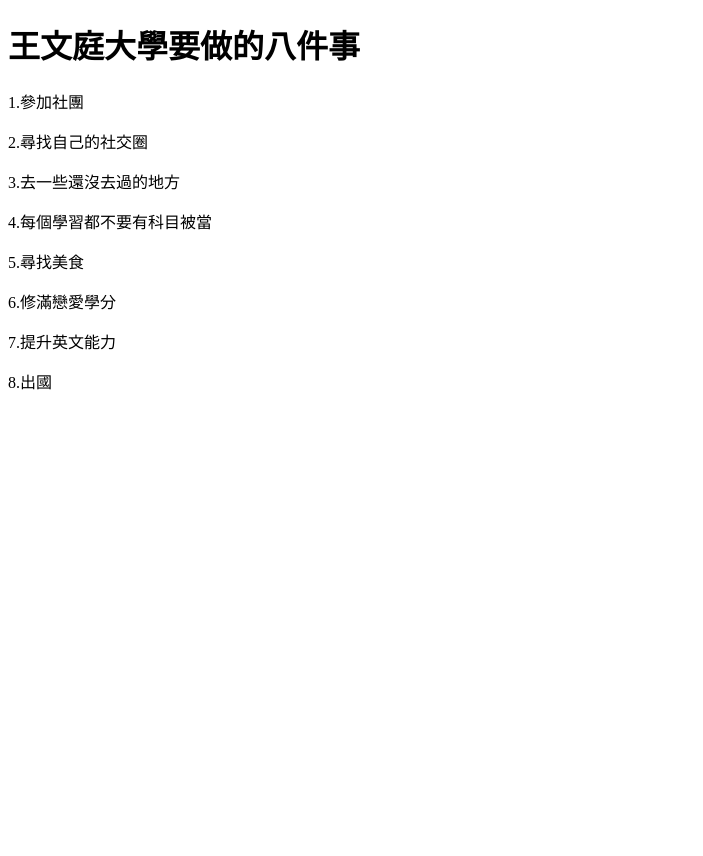
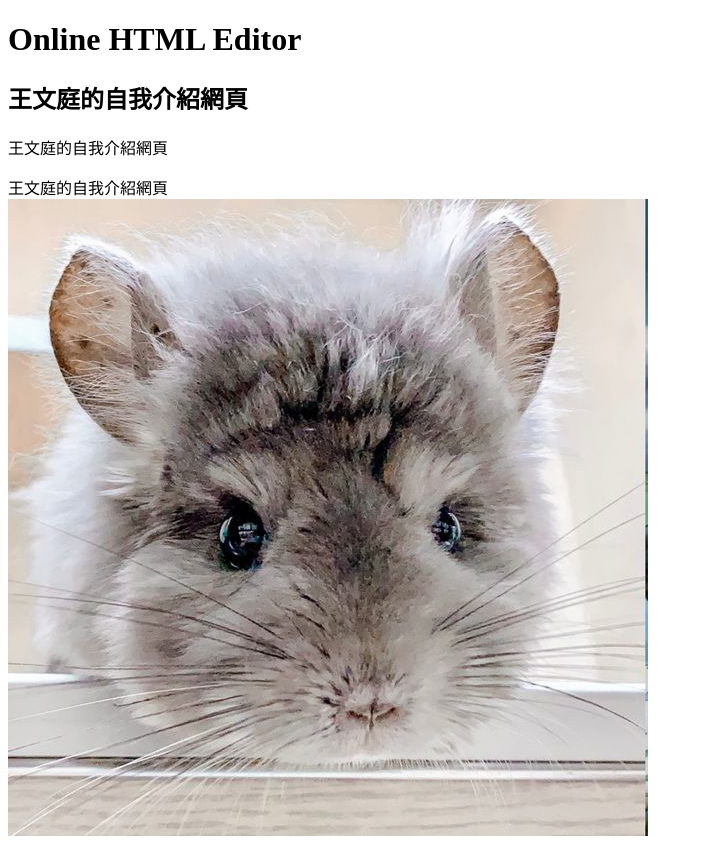
Before and after one commit to xin1004/the8thing, a plain HTML site: page index.html in a window 1280 px wide. Shown: the whole page, without its empty margins (0-703 px from the left). Before the commit the page ends 800 px from the top, so only its background shows below. Drawn offline with Linux system fonts and the light colour scheme.

Commit message:
Add files via upload

```diff
--- a/index.html
+++ b/index.html
@@ -1,26 +1,16 @@
 <!DOCTYPE html>
 <html>
 <head>
-
-<title>王文庭大學要做的八件事</title>
+<title>王文庭的自我介紹網頁</title>
 <meta charset="utf-8">
-
 </head>
 <body>
-<h1>王文庭大學要做的八件事</h1>
+<h1>Online HTML Editor</h1>
 <div>
-
-1.參加社團<p>
-2.尋找自己的社交圈<p>
-3.去一些還沒去過的地方<p>
-4.每個學習都不要有科目被當<p>
-5.尋找美食<p>
-6.修滿戀愛學分<p>
-7.提升英文能力<p>
-8.出國<p>
-
-
-
+<h2>王文庭的自我介紹網頁</h2>
+王文庭的自我介紹網頁<p>
+王文庭的自我介紹網頁<br>
+<img src="22.jpg">
 
 </div>
 </body>
```
Also changed, not shown: 22.jpg (added).
